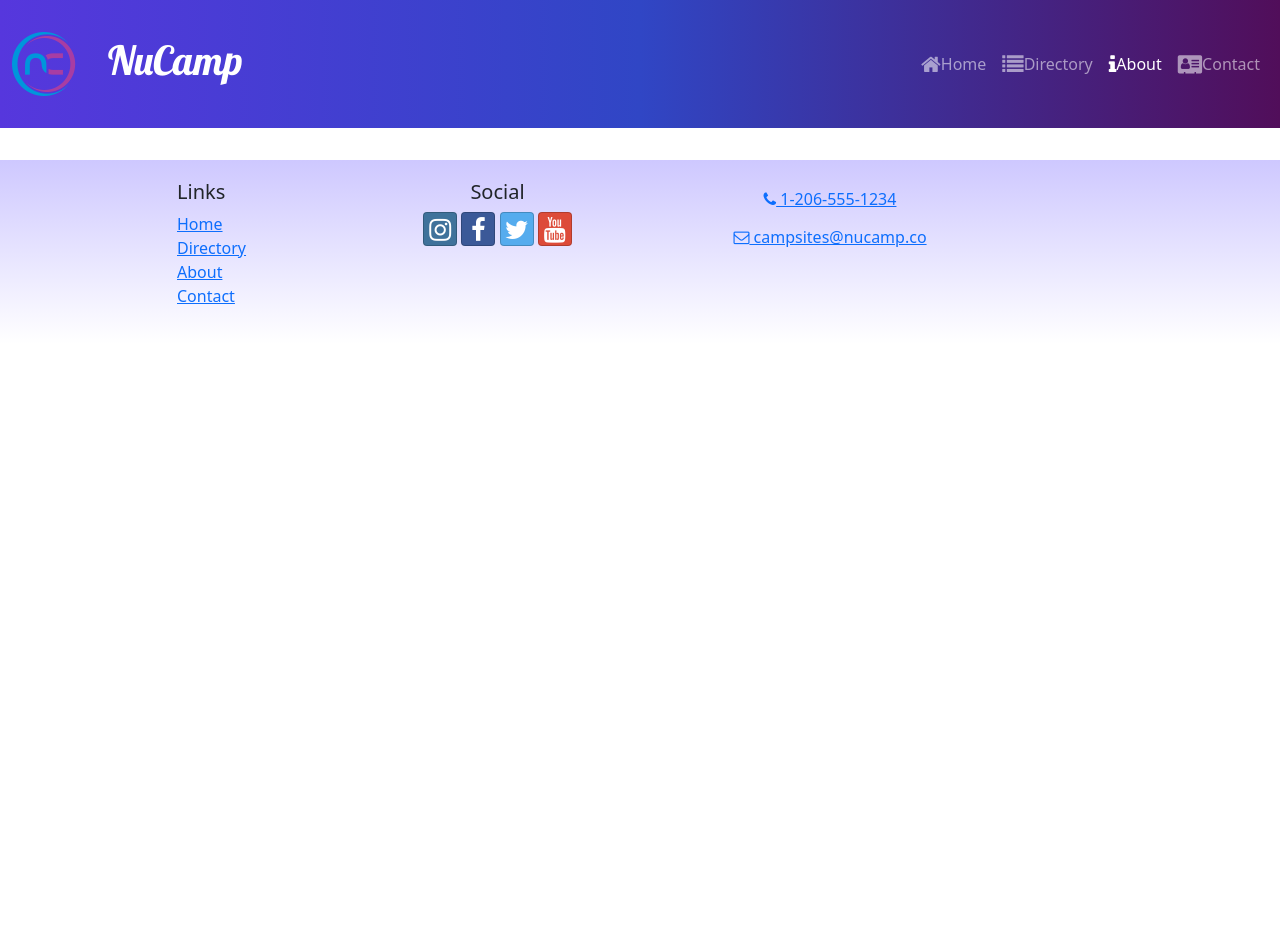
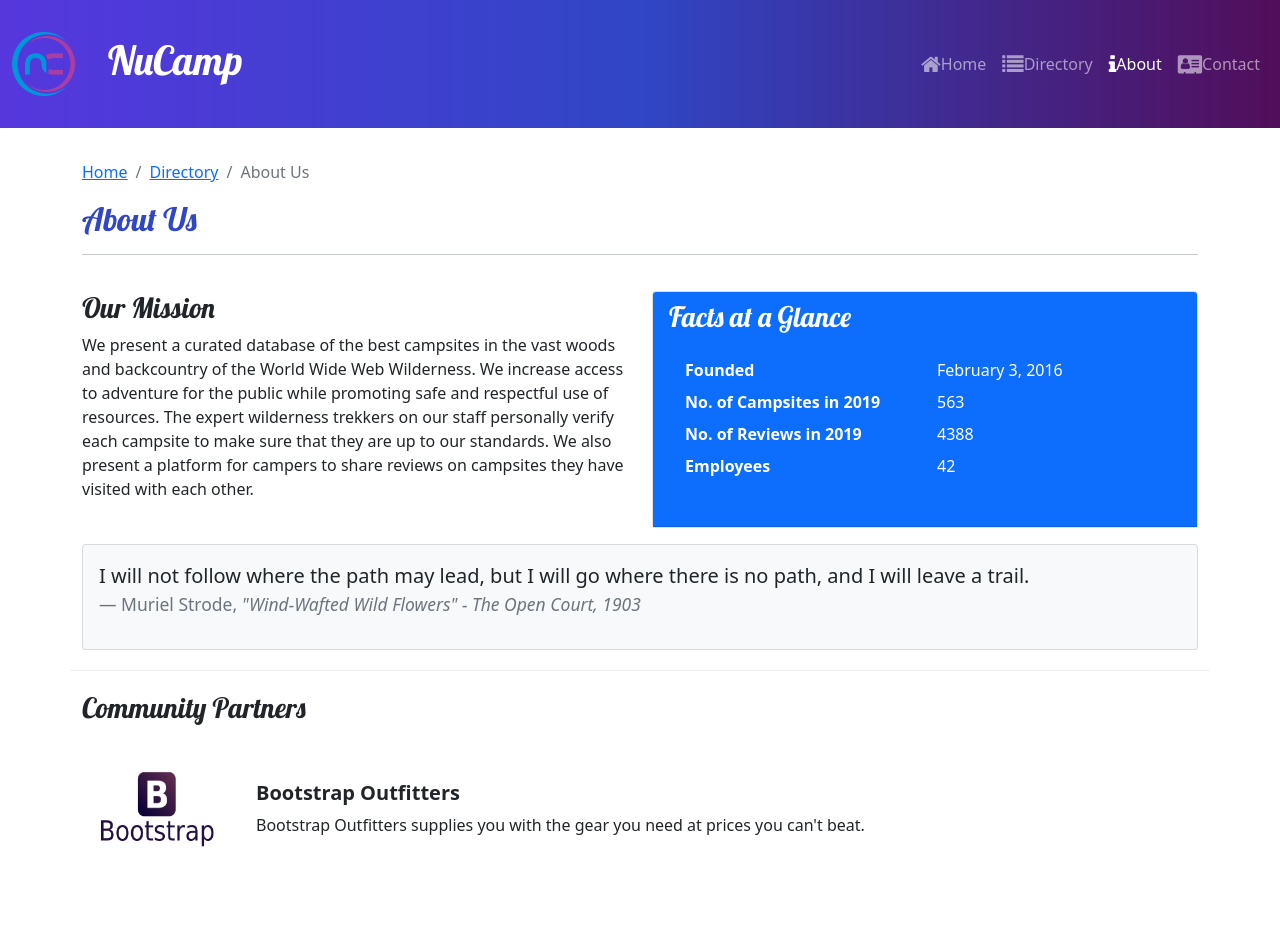
Before and after one commit to zelda50/renucampsite, a React (Create React App) app: page /about in a window 1280 px wide. Shown: the top 930 px of the page. Before the commit the page ends 800 px from the top, so only its background shows below. Built offline with nearby package versions, Linux system fonts and the light colour scheme.

Commit message:
updated about page

```diff
--- a/src/App.js
+++ b/src/App.js
@@ -5,6 +5,7 @@
 import Footer from './components/Footer';
 import CampsitesDirectoryPage from './pages/CampsitesDirectoryPage';
 import CampsiteDetailPage from './pages/CampsiteDetailPage';
+import AboutPage from './pages/AboutPage';
 import './App.css';
 
 function App() {
@@ -16,6 +17,7 @@
                 <Route path='/' element={<HomePage />} />
                 <Route path='contact' element={<ContactPage />} />
                 <Route path='directory' element={<CampsitesDirectoryPage />} />
+                <Route path='about' element={<AboutPage />} />
             </Routes>
             <Footer />
         </div>
--- a/src/features/display/DisplayList.js
+++ b/src/features/display/DisplayList.js
@@ -2,9 +2,10 @@
 import DisplayCard from './DisplayCard';
 import { selectFeaturedCampsite } from '../campsites/campsitesSlice';
 import { selectFeaturedPromotion } from '../promotions/promotionsSlice';
+import { selectFeaturedPartner } from '../partners/partnersSlice';
 
 const DisplayList = () => {
-  const items = [selectFeaturedCampsite(), selectFeaturedPromotion()];
+  const items = [selectFeaturedCampsite(), selectFeaturedPromotion(), selectFeaturedPartner() ];
 
   return (
       <Row>
--- /dev/null
+++ b/src/features/partners/Partner.js
@@ -0,0 +1,18 @@
+const Partner = ({ partner }) => {
+
+    if (partner) {
+      const { image, name, description } = partner;
+      return (
+        <>
+          <img src={image} alt={name} and style={{ width: '150px' }}/>
+          <div className='m-4'>
+          <h5 className='fw-bold'>{name}</h5>
+                    {description}
+          </div>
+        </>
+     );
+    };
+    return null;
+};
+
+export default Partner;
--- /dev/null
+++ b/src/features/partners/PartnersList.js
@@ -0,0 +1,20 @@
+import { Col } from 'reactstrap';
+import Partner from "./Partner";
+import { selectAllPartners } from './partnersSlice';
+
+const PartnersList = () => {
+    const partners = selectAllPartners();
+    return (
+       <Col className='mt-4'>
+        {partners.map((partner) => {
+          return (
+            <div className='d-flex mb-5' key={partner.id}>
+              <Partner partner={partner}/>
+            </div>
+          );
+        })}
+       </Col>
+    );
+};
+
+export default PartnersList;
--- /dev/null
+++ b/src/features/partners/partnersSlice.js
@@ -0,0 +1,8 @@
+import { PARTNERS } from '../../app/shared/PARTNERS';
+
+export const selectAllPartners = () => {
+  return PARTNERS};
+
+export const selectFeaturedPartner = () => {
+  return PARTNERS.find((PARTNERS) => PARTNERS.featured);
+};
--- /dev/null
+++ b/src/pages/AboutPage.js
@@ -0,0 +1,73 @@
+import { Col, Row, Container, Card, CardBody, CardHeader } from 'reactstrap';
+import SubHeader from '../components/SubHeader';
+import PartnersList from '../features/partners/PartnersList';
+
+const AboutPage = () => {
+  return (
+    <Container>
+       <SubHeader current='About Us' detail={true} />
+      <Row className='row-content' >
+        <Col sm='6'>
+          <h3>Our Mission</h3>
+          <p>
+             We present a curated database of the best campsites in the
+             vast woods and backcountry of the World Wide Web Wilderness.
+             We increase access to adventure for the public while
+             promoting safe and respectful use of resources. The expert
+             wilderness trekkers on our staff personally verify each
+             campsite to make sure that they are up to our standards. We
+             also present a platform for campers to share reviews on
+             campsites they have visited with each other.
+          </p>
+        </Col>
+        <Col sm='6'>
+          <Card>
+            <CardHeader className='bg-primary text-white'>
+              <h3>Facts at a Glance</h3>
+              <CardBody>
+                <dl className='row'>
+                  <dt className='col-6'>Founded</dt>
+                  <dd className='col-6'>February 3, 2016</dd>
+                  <dt className='col-6'>No. of Campsites in 2019</dt>
+                  <dd className='col-6'>563</dd>
+                  <dt className='col-6'>No. of Reviews in 2019</dt>
+                  <dd className='col-6'>4388</dd>
+                  <dt className='col-6'>Employees</dt>
+                  <dd className='col-6'>42</dd>
+                </dl>
+              </CardBody>
+            </CardHeader>
+          </Card>
+        </Col>
+        <Col>
+          <Card className='bg-light mt-3'>
+            <CardBody>
+              <blockquote className='blockquote'>
+                <p>
+                 I will not follow where the path may lead, but I
+                 will go where there is no path, and I will leave
+                 a trail.
+                </p>
+                <footer className='blockquote-footer'>
+                Muriel Strode,{' '}
+                 <cite title='Source Title'>
+                   "Wind-Wafted Wild Flowers" - The Open Court,
+                    1903
+                 </cite>
+                </footer>
+              </blockquote>
+            </CardBody>
+          </Card>
+        </Col>
+      </Row>
+      <Row className='row-content' >
+        <Col xs='12'>
+          <h3> Community Partners</h3>
+        </Col>
+        <PartnersList/>
+      </Row>
+    </Container>
+  );
+};
+
+export default AboutPage;
```
